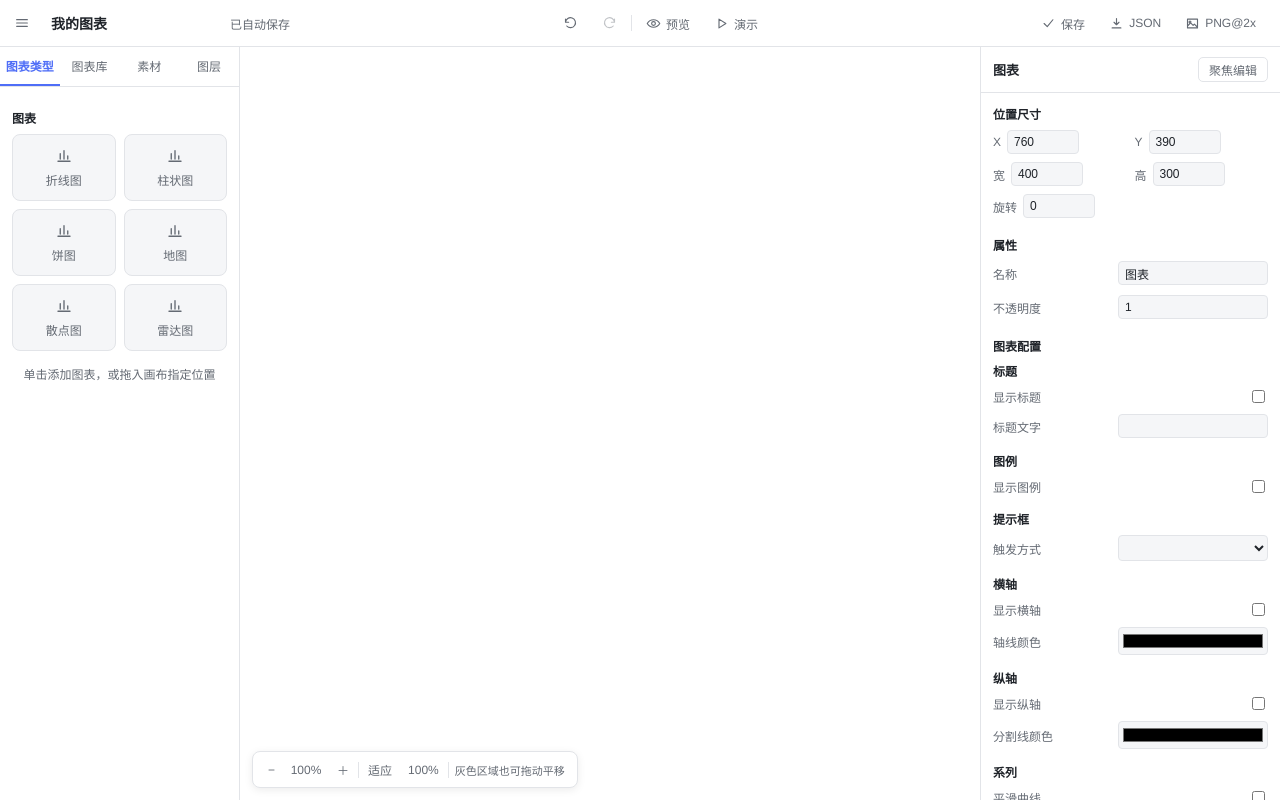
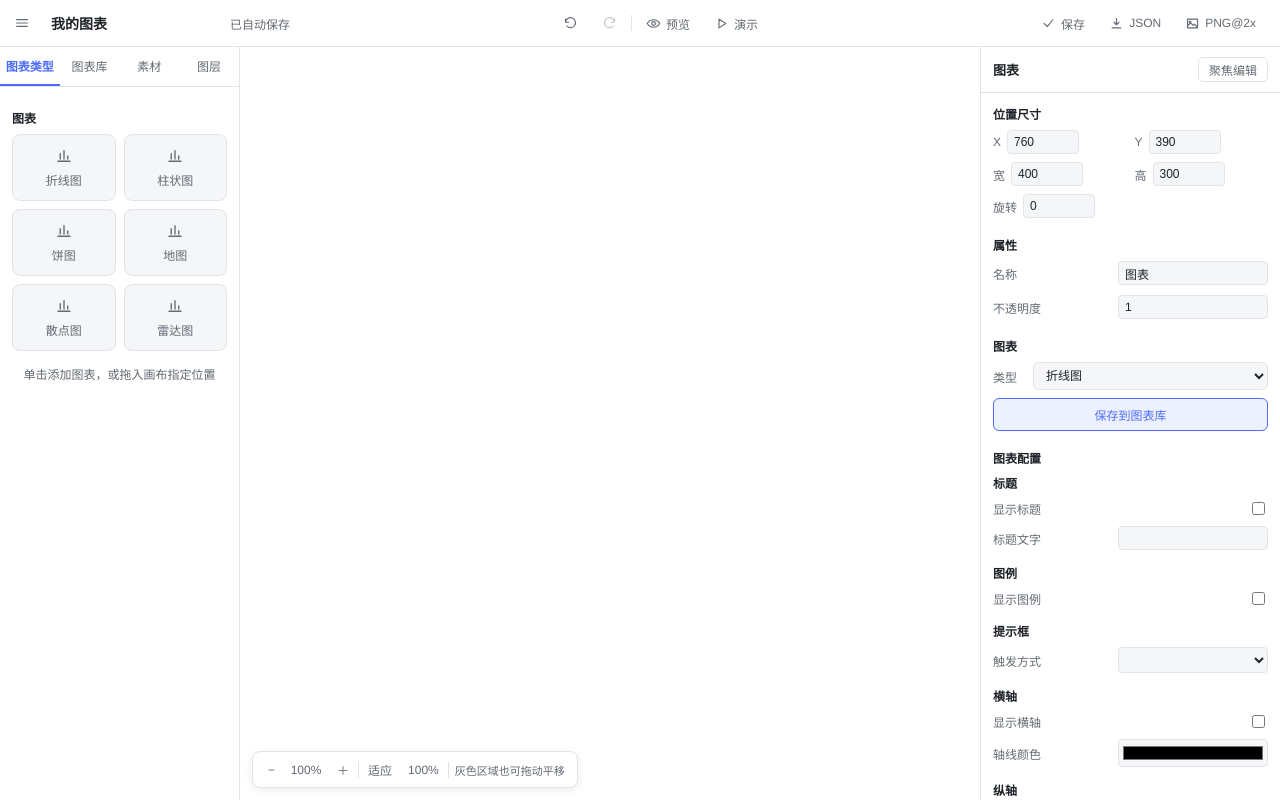
Before and after one commit to Mazureqwq/echarts-config-mapper, a Vue app: page /#/workbench/1 in a window 1280 px wide. Both pictures are taken after a click on the element "折线图". Built offline with nearby package versions, Linux system fonts and the light colour scheme.

Commit message:
feat: 检查器图表类型切换与保存到图表库入口（含缩略图）

```diff
--- a/src/workbench/InspectorPanel.vue
+++ b/src/workbench/InspectorPanel.vue
@@ -1,8 +1,10 @@
 <script setup lang="ts">
-import { computed } from "vue";
+import { computed, ref } from "vue";
 import { useDocumentStore } from "@/stores/documentStore";
 import { useUiStore } from "@/stores/uiStore";
-import type { ChartItem, Frame, ScreenItem } from "@/core/model/types";
+import type { ChartItem, ChartType, Frame, ScreenItem } from "@/core/model/types";
+import { renderChartThumbnail } from "./chartThumbnail";
+import ConfirmDialog from "@/shared/ui/ConfirmDialog.vue";
 import FramePanel from "./panels/FramePanel.vue";
 import StylePanel from "./panels/StylePanel.vue";
 import ScreenPanel from "./panels/ScreenPanel.vue";
@@ -40,6 +42,77 @@ const ALIGN_TOOLS: Array<{ mode: AlignMode; icon: string; title: string }> = [
 function onFrameChange(patch: Partial<Frame>): void {
   if (single.value) doc.updateItemFrame(single.value.id, patch);
 }
+const CHART_TYPE_LABELS: Array<{ type: ChartType; label: string }> = [
+  { type: "line", label: "折线图" },
+  { type: "bar", label: "柱状图" },
+  { type: "pie", label: "饼图" },
+  { type: "map", label: "地图" },
+  { type: "scatter", label: "散点图" },
+  { type: "radar", label: "雷达图" },
+];
+
+const pendingType = ref<ChartType | null>(null);
+const typeTargetId = ref<string | null>(null);
+
+function askChangeType(id: string, type: string): void {
+  const item = doc.items.find((i) => i.id === id);
+  if (!item || item.kind !== "chart" || item.spec.type === type) return;
+  typeTargetId.value = id;
+  pendingType.value = type as ChartType;
+}
+
+function onTypeSelect(id: string, ev: Event): void {
+  const value = (ev.target as HTMLSelectElement).value;
+  askChangeType(id, value);
+}
+
+function confirmChangeType(): void {
+  if (typeTargetId.value && pendingType.value) {
+    doc.changeChartType(typeTargetId.value, pendingType.value);
+  }
+  pendingType.value = null;
+  typeTargetId.value = null;
+}
+
+const assetOpen = ref(false);
+const assetTargetId = ref<string | null>(null);
+const assetName = ref("");
+const assetCategory = ref("");
+const assetTagsText = ref("");
+
+function openAssetDialog(item: ChartItem): void {
+  assetTargetId.value = item.id;
+  assetName.value = item.name || "未命名图表";
+  assetCategory.value = CHART_TYPE_LABELS.find((c) => c.type === item.spec.type)?.label ?? "";
+  assetTagsText.value = "";
+  assetOpen.value = true;
+}
+
+function confirmSaveAsset(): void {
+  const id = assetTargetId.value;
+  if (!id) return;
+  const item = doc.items.find((i) => i.id === id);
+  let thumbnail = "";
+  if (item && item.kind === "chart") {
+    try {
+      thumbnail = renderChartThumbnail(item.spec);
+    } catch {
+      thumbnail = "";
+    }
+  }
+  const tags = assetTagsText.value
+    .split(/[，,\s]+/)
+    .map((t) => t.trim())
+    .filter(Boolean);
+  doc.saveChartAsAsset(id, {
+    name: assetName.value.trim(),
+    category: assetCategory.value,
+    tags,
+    thumbnail,
+  });
+  assetOpen.value = false;
+  assetTargetId.value = null;
+}
 </script>
 
 <template>
@@ -51,6 +124,25 @@ function onFrameChange(patch: Partial<Frame>): void {
         <button class="inspector__back" @click="ui.setEditing(null)">返回（Esc）</button>
       </div>
       <div class="inspector__body">
+        <div class="inspector__section">
+          <div class="inspector__section-title">图表</div>
+          <div class="inspector__row">
+            <span class="inspector__label">类型</span>
+            <select
+              :key="`focus-${focusItem.id}-${focusItem.spec.type}`"
+              class="inspector__select"
+              :value="focusItem.spec.type"
+              @change="onTypeSelect(focusItem.id, $event)"
+            >
+              <option v-for="c in CHART_TYPE_LABELS" :key="c.type" :value="c.type">
+                {{ c.label }}
+              </option>
+            </select>
+          </div>
+          <button class="inspector__wide-btn" @click="openAssetDialog(focusItem)">
+            保存到图表库
+          </button>
+        </div>
         <div class="inspector__section"><ChartConfigPanel :item="focusItem" /></div>
         <div class="inspector__section"><DataTablePanel :item="focusItem" /></div>
       </div>
@@ -109,6 +201,25 @@ function onFrameChange(patch: Partial<Frame>): void {
         </div>
         <template v-if="single.kind === 'chart'">
           <div class="inspector__section">
+            <div class="inspector__section-title">图表</div>
+            <div class="inspector__row">
+              <span class="inspector__label">类型</span>
+              <select
+                :key="`${single.id}-${single.spec.type}`"
+                class="inspector__select"
+                :value="single.spec.type"
+                @change="onTypeSelect(single.id, $event)"
+              >
+                <option v-for="c in CHART_TYPE_LABELS" :key="c.type" :value="c.type">
+                  {{ c.label }}
+                </option>
+              </select>
+            </div>
+            <button class="inspector__wide-btn" @click="openAssetDialog(single)">
+              保存到图表库
+            </button>
+          </div>
+          <div class="inspector__section">
             <div class="inspector__section-title">图表配置</div>
             <ChartConfigPanel :item="single" />
           </div>
@@ -126,6 +237,42 @@ function onFrameChange(patch: Partial<Frame>): void {
         <div class="inspector__section"><ScreenPanel /></div>
       </div>
     </template>
+
+    <ConfirmDialog
+      v-if="pendingType"
+      title="切换图表类型"
+      message="切换类型会重置当前图表的参数配置与数据，画布位置和尺寸保持不变。"
+      confirm-text="切换"
+      @confirm="confirmChangeType"
+      @cancel="pendingType = null; typeTargetId = null"
+    />
+
+    <ConfirmDialog
+      v-if="assetOpen"
+      title="保存到图表库"
+      message="保存为可复用的图表资产，之后可在大屏中拖入副本。"
+      confirm-text="保存"
+      @confirm="confirmSaveAsset"
+      @cancel="assetOpen = false"
+    >
+      <div class="inspector__form">
+        <label class="inspector__form-row">
+          名称
+          <input v-model="assetName" type="text" placeholder="图表名称" />
+        </label>
+        <label class="inspector__form-row">
+          分类
+          <select v-model="assetCategory">
+            <option value="">未分类</option>
+            <option v-for="c in CHART_TYPE_LABELS" :key="c.type" :value="c.label">{{ c.label }}</option>
+          </select>
+        </label>
+        <label class="inspector__form-row">
+          标签
+          <input v-model="assetTagsText" type="text" placeholder="用逗号或空格分隔" />
+        </label>
+      </div>
+    </ConfirmDialog>
   </div>
 </template>
 
@@ -190,4 +337,62 @@ function onFrameChange(patch: Partial<Frame>): void {
   color: var(--cf-primary);
   border-color: var(--cf-primary);
 }
+.inspector__row {
+  display: flex;
+  align-items: center;
+  gap: 8px;
+  margin-bottom: 8px;
+  font-size: 12px;
+  color: var(--cf-text-2);
+}
+.inspector__label {
+  flex: none;
+  width: 32px;
+}
+.inspector__select {
+  flex: 1;
+  padding: 5px 8px;
+  border: 1px solid var(--cf-border);
+  border-radius: 6px;
+  background: var(--cf-bg);
+  color: var(--cf-text);
+  font-size: 12px;
+}
+.inspector__wide-btn {
+  width: 100%;
+  padding: 7px 10px;
+  border: 1px solid var(--cf-primary);
+  border-radius: 6px;
+  background: color-mix(in srgb, var(--cf-primary) 10%, transparent);
+  color: var(--cf-primary);
+  font-size: 12px;
+  cursor: pointer;
+}
+.inspector__wide-btn:hover {
+  background: color-mix(in srgb, var(--cf-primary) 18%, transparent);
+}
+.inspector__form {
+  display: flex;
+  flex-direction: column;
+  gap: 10px;
+  margin-bottom: 8px;
+}
+.inspector__form-row {
+  display: flex;
+  align-items: center;
+  justify-content: space-between;
+  gap: 8px;
+  font-size: 13px;
+  color: var(--cf-text-2);
+}
+.inspector__form-row input,
+.inspector__form-row select {
+  width: 160px;
+  padding: 5px 8px;
+  border: 1px solid var(--cf-border);
+  border-radius: 6px;
+  background: var(--cf-bg);
+  color: var(--cf-text);
+  font-size: 12px;
+}
 </style>
```
